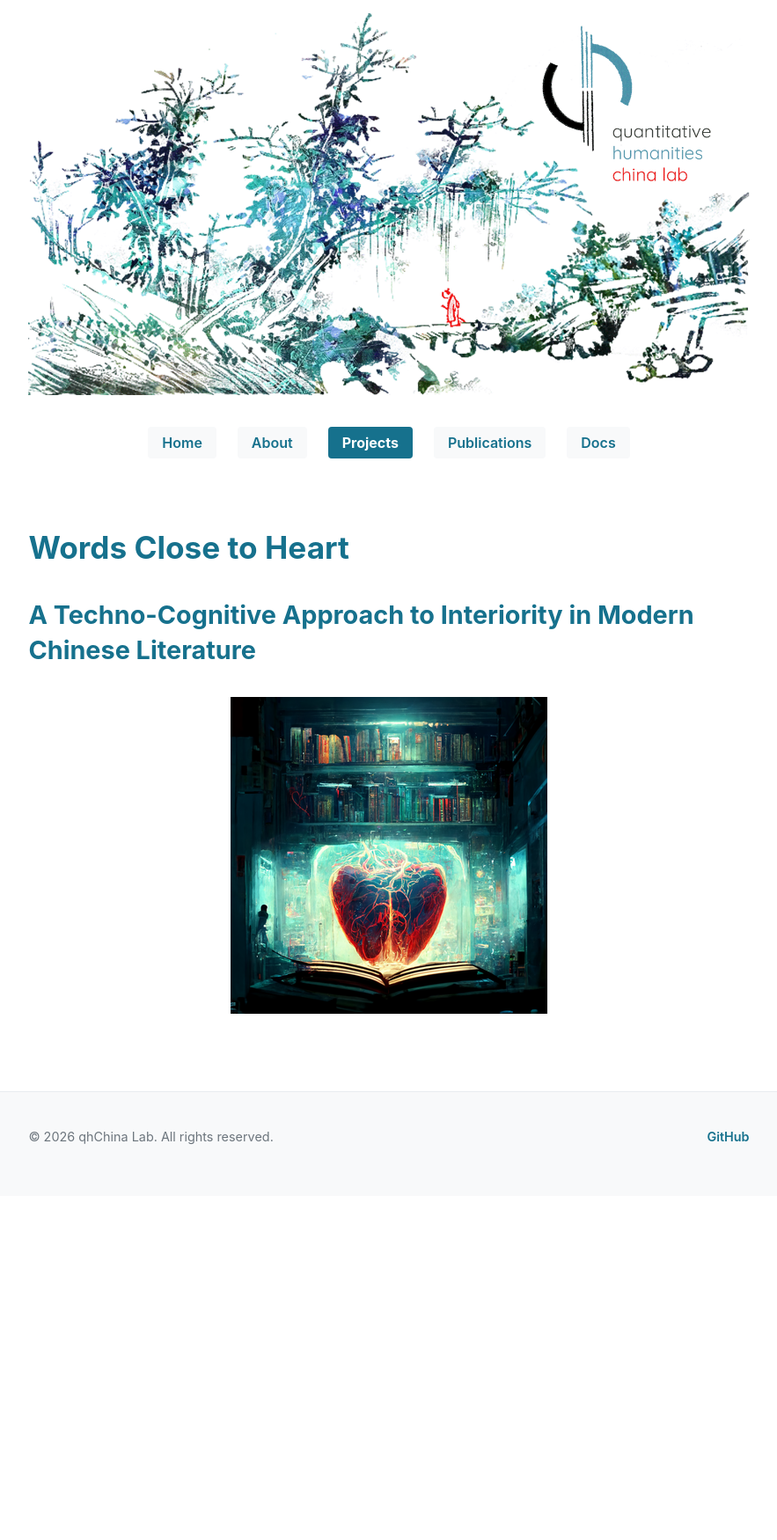
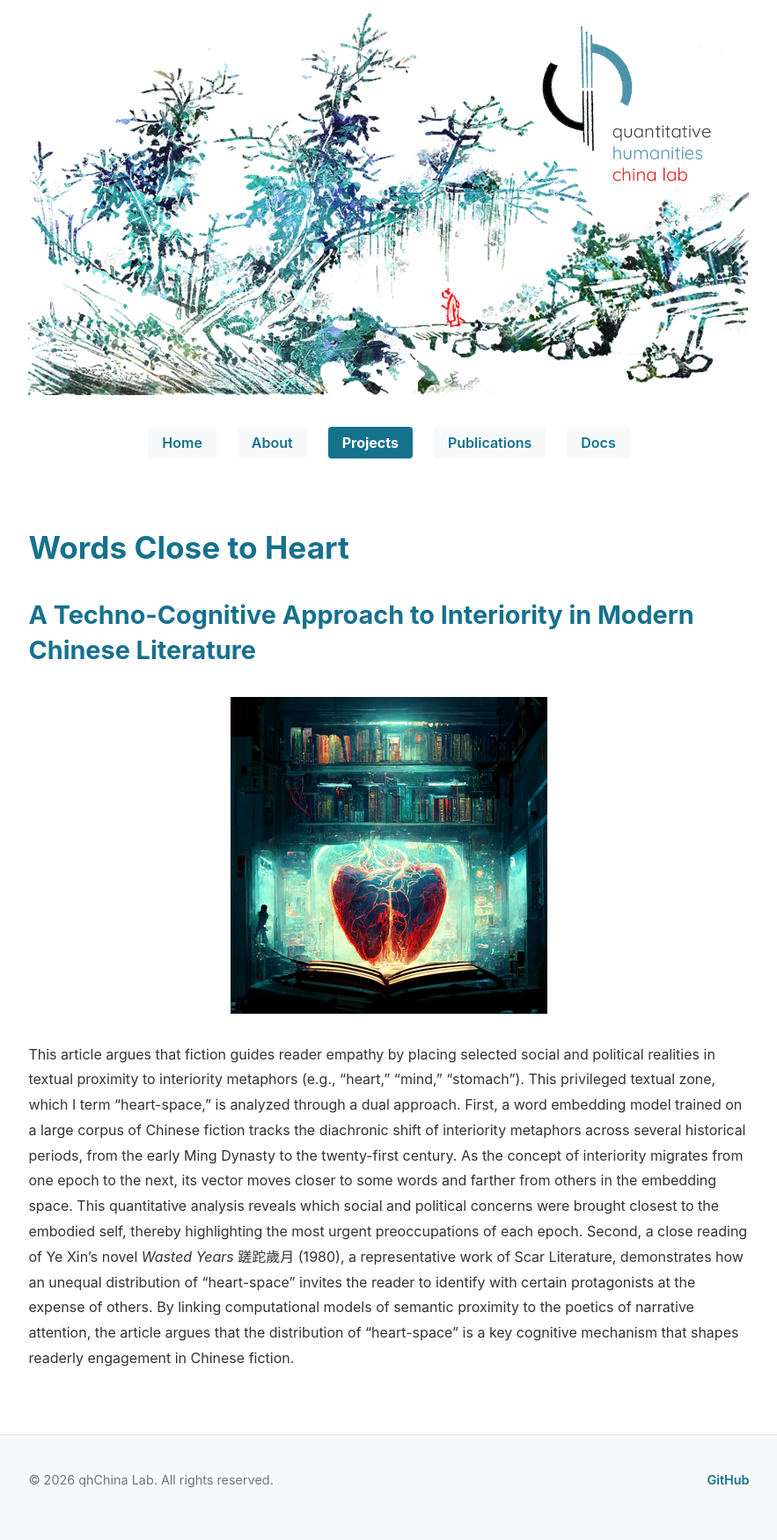
Before and after one commit to mcjkurz/qhchina, a Jekyll site: the page built from docs/projects/words-close-to-heart/index.md, in a window 1280 px wide. Shown: the whole page at 88% size, without its empty margins (198-1081 px from the left). Built offline with Jekyll 4.4.1, drawn with Linux system fonts in a browser that asks for light colours; before the commit the page ends 1359 px from its top, so only the background shows below that.

Commit message:
geometry parallelism

```diff
--- a/docs/projects/words-close-to-heart/index.md
+++ b/docs/projects/words-close-to-heart/index.md
@@ -9,3 +9,5 @@ permalink: /projects/words-close-to-heart/
 ## A Techno-Cognitive Approach to Interiority in Modern Chinese Literature
 
 <img src="main.png" alt="Words Close to Heart" style="max-width: 100%; height: auto; margin: 2rem auto; display: block;">
+
+This article argues that fiction guides reader empathy by placing selected social and political realities in textual proximity to interiority metaphors (e.g., “heart,” “mind,” “stomach”). This privileged textual zone, which I term “heart-space,” is analyzed through a dual approach. First, a word embedding model trained on a large corpus of Chinese fiction tracks the diachronic shift of interiority metaphors across several historical periods, from the early Ming Dynasty to the twenty-first century. As the concept of interiority migrates from one epoch to the next, its vector moves closer to some words and farther from others in the embedding space. This quantitative analysis reveals which social and political concerns were brought closest to the embodied self, thereby highlighting the most urgent preoccupations of each epoch. Second, a close reading of Ye Xin’s novel *Wasted Years* 蹉跎歲月 (1980), a representative work of Scar Literature, demonstrates how an unequal distribution of “heart-space” invites the reader to identify with certain protagonists at the expense of others. By linking computational models of semantic proximity to the poetics of narrative attention, the article argues that the distribution of “heart-space” is a key cognitive mechanism that shapes readerly engagement in Chinese fiction.
```
